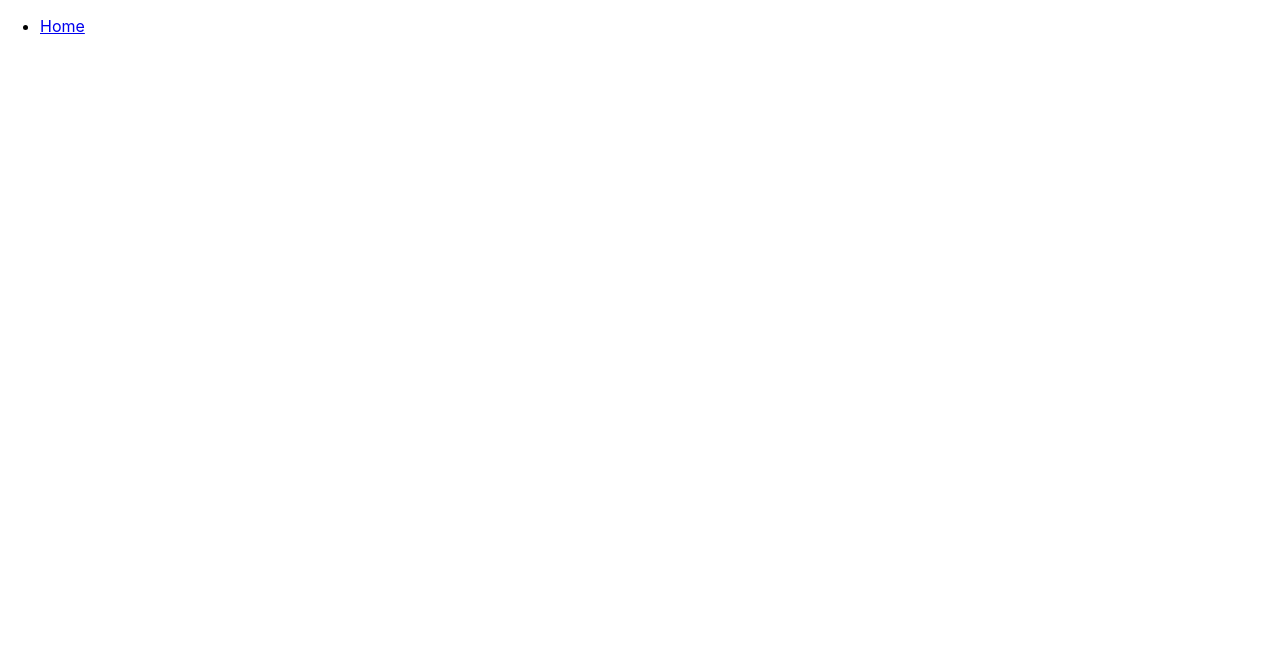
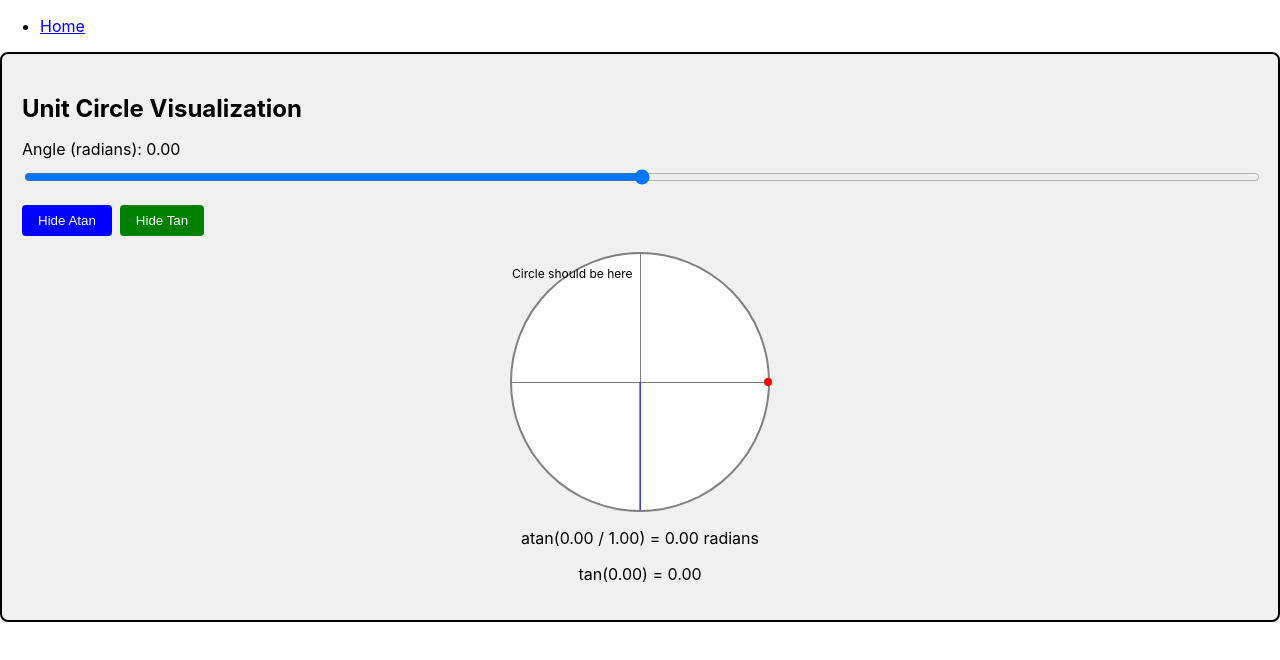
Before and after one commit to hereEthereal/explanationCatchall, a React (Create React App) app in the folder catchallreactexplanations/: page /trig-visualization in a window 1280 px wide. Before the commit this address had no page. Shown: the top 660 px of the page. Built offline with nearby package versions, Linux system fonts and the light colour scheme.

Commit message:
arc and tangent

```diff
--- a/catchallreactexplanations/src/App.tsx
+++ b/catchallreactexplanations/src/App.tsx
@@ -7,6 +7,7 @@ import GridTool from "./projects/GridTool";
 import { LongFormSubtraction } from "./projects/LongFormSubtraction";
 import LongFormAddition from "./projects/LongFormAddition";
 import DraggableQuadrilateral from "./projects/DraggableQuadrilateral";
+import TrigCircleVisualization from "./projects/AtanTangentTrig";
 import path from "path";
 
 const projectList = [
@@ -32,6 +33,11 @@ const projectList = [
     name: "Draggable Quadrilateral",
     path: "/draggable-quadrilateral",
     element: <DraggableQuadrilateral />,
+  },
+  {
+    name: "Trig Visualization",
+    path: "/trig-visualization",
+    element: <TrigCircleVisualization />,
   }
 ];
 
--- /dev/null
+++ b/catchallreactexplanations/src/projects/AtanTangentTrig.tsx
@@ -0,0 +1,104 @@
+import React, { useState, useEffect } from 'react';
+
+const TrigCircleVisualization = () => {
+  const [angle, setAngle] = useState(0);
+  const [showAtan, setShowAtan] = useState(true);
+  const [showTan, setShowTan] = useState(true);
+
+  useEffect(() => {
+    console.log("TrigCircleVisualization component mounted");
+  }, []);
+
+  // Calculate points and values
+  const x = Math.cos(angle);
+  const y = Math.sin(angle);
+  const tanLength = Math.tan(angle);
+
+  console.log("Rendering with angle:", angle);
+
+  return (
+    <div style={{padding: '20px', backgroundColor: '#f0f0f0', borderRadius: '8px', border: '2px solid black', minHeight: '400px'}}>
+      <h2 style={{fontSize: '24px', fontWeight: 'bold', marginBottom: '16px'}}>Unit Circle Visualization</h2>
+      <div style={{marginBottom: '16px'}}>
+        <label style={{display: 'block', marginBottom: '8px'}}>
+          Angle (radians): {angle.toFixed(2)}
+        </label>
+        <input
+          type="range"
+          min="-3.14"
+          max="3.14"
+          step="0.01"
+          value={angle}
+          onChange={(e) => setAngle(parseFloat(e.target.value))}
+          style={{width: '100%'}}
+        />
+      </div>
+      <div style={{marginBottom: '16px'}}>
+        <button
+          onClick={() => setShowAtan(!showAtan)}
+          style={{padding: '8px 16px', marginRight: '8px', backgroundColor: showAtan ? 'blue' : 'gray', color: 'white', border: 'none', borderRadius: '4px'}}
+        >
+          {showAtan ? 'Hide Atan' : 'Show Atan'}
+        </button>
+        <button
+          onClick={() => setShowTan(!showTan)}
+          style={{padding: '8px 16px', backgroundColor: showTan ? 'green' : 'gray', color: 'white', border: 'none', borderRadius: '4px'}}
+        >
+          {showTan ? 'Hide Tan' : 'Show Tan'}
+        </button>
+      </div>
+      <div style={{position: 'relative', width: '256px', height: '256px', margin: '0 auto', border: '2px solid gray', borderRadius: '50%', backgroundColor: 'white'}}>
+        <p style={{position: 'absolute', top: 0, left: 0, fontSize: '12px'}}>Circle should be here</p>
+
+        {/* X and Y axes */}
+        <div style={{position: 'absolute', top: '50%', left: 0, width: '100%', height: '1px', backgroundColor: 'gray'}}></div>
+        <div style={{position: 'absolute', top: 0, left: '50%', width: '1px', height: '100%', backgroundColor: 'gray'}}></div>
+
+        {/* Point on circle */}
+        <div style={{
+          position: 'absolute',
+          width: '8px',
+          height: '8px',
+          backgroundColor: 'red',
+          borderRadius: '50%',
+          top: `${50 - y * 50}%`,
+          left: `${50 + x * 50}%`,
+          transform: 'translate(-50%, -50%)'
+        }}></div>
+
+        {/* Atan visualization */}
+        {showAtan && (
+          <div style={{
+            position: 'absolute',
+            top: '50%',
+            left: '50%',
+            width: '1px',
+            height: '50%',
+            backgroundColor: 'blue',
+            transformOrigin: 'top',
+            transform: `translateX(-50%) rotate(${-angle}rad)`
+          }}></div>
+        )}
+
+        {/* Tan visualization */}
+        {showTan && Math.abs(tanLength) <= 50 && (
+          <div style={{
+            position: 'absolute',
+            top: '50%',
+            right: 0,
+            height: '1px',
+            width: `${Math.abs(tanLength) * 32}px`,
+            backgroundColor: 'green',
+            transform: `translateY(-50%) ${tanLength < 0 ? 'scaleX(-1)' : ''}`
+          }}></div>
+        )}
+      </div>
+      <div style={{marginTop: '16px', textAlign: 'center'}}>
+        {showAtan && <p>atan({y.toFixed(2)} / {x.toFixed(2)}) = {angle.toFixed(2)} radians</p>}
+        {showTan && <p>tan({angle.toFixed(2)}) = {tanLength.toFixed(2)}</p>}
+      </div>
+    </div>
+  );
+};
+
+export default TrigCircleVisualization;
--- a/catchallreactexplanations/src/projects/DraggableQuadrilateral.tsx
+++ b/catchallreactexplanations/src/projects/DraggableQuadrilateral.tsx
@@ -66,17 +66,19 @@ const DraggableQuadrilateral: React.FC = () => {
   const svgRef = useRef<SVGSVGElement>(null);
 
   const calculateAngle = (p1: Point, p2: Point, p3: Point): number => {
-    const vector1 = { x: p1.x - p2.x, y: p1.y - p2.y };
-    const vector2 = { x: p3.x - p2.x, y: p3.y - p2.y };
+    const v1 = { x: p1.x - p2.x, y: p1.y - p2.y };
+    const v2 = { x: p3.x - p2.x, y: p3.y - p2.y };
 
-    const dotProduct = vector1.x * vector2.x + vector1.y * vector2.y;
-    const magnitude1 = Math.sqrt(vector1.x * vector1.x + vector1.y * vector1.y);
-    const magnitude2 = Math.sqrt(vector2.x * vector2.x + vector2.y * vector2.y);
+    const dot = v1.x * v2.x + v1.y * v2.y;
+    const det = v1.x * v2.y - v1.y * v2.x;
+    const angle = Math.atan2(det, dot);
 
-    const cosAngle = dotProduct / (magnitude1 * magnitude2);
-    const angle = Math.acos(Math.min(Math.max(cosAngle, -1), 1));
+    // Convert to degrees and ensure it's positive
+    let degrees = (angle * 180) / Math.PI;
+    if (degrees < 0) degrees += 360;
 
-    return (angle * 180) / Math.PI;
+    // Return the interior angle
+    return 360 - degrees;
   };
 
   const calculateAngles = () => {
@@ -90,7 +92,7 @@ const DraggableQuadrilateral: React.FC = () => {
 
     const totalAngle = newAngles.reduce((sum, angle) => sum + angle, 0);
     if (Math.abs(totalAngle - 360) > 0.1) {
-      setError(`Invalid quadrilateral: Total angle is ${totalAngle.toFixed(2)}°, expected 360°`);
+      setError(`Warning: Total angle is ${totalAngle.toFixed(2)}°, expected 360°`);
     } else {
       setError(null);
     }
@@ -154,14 +156,14 @@ const DraggableQuadrilateral: React.FC = () => {
         <Alert>
           <AlertTitle>
             <AlertCircle size={16} style={{ display: 'inline', marginRight: '0.5rem' }} />
-            Error
+            Warning
           </AlertTitle>
           <p>{error}</p>
         </Alert>
       )}
       <FormulaContainer>
         <FormulaTitle>Angle Calculation Formula:</FormulaTitle>
-        <p>angle = arccos((v1 · v2) / (|v1| * |v2|))</p>
+        <p>angle = 360° - atan2(det(v1, v2), dot(v1, v2)) * (180 / π)</p>
         <p>where v1 and v2 are vectors formed by three consecutive points</p>
       </FormulaContainer>
     </Container>
```
